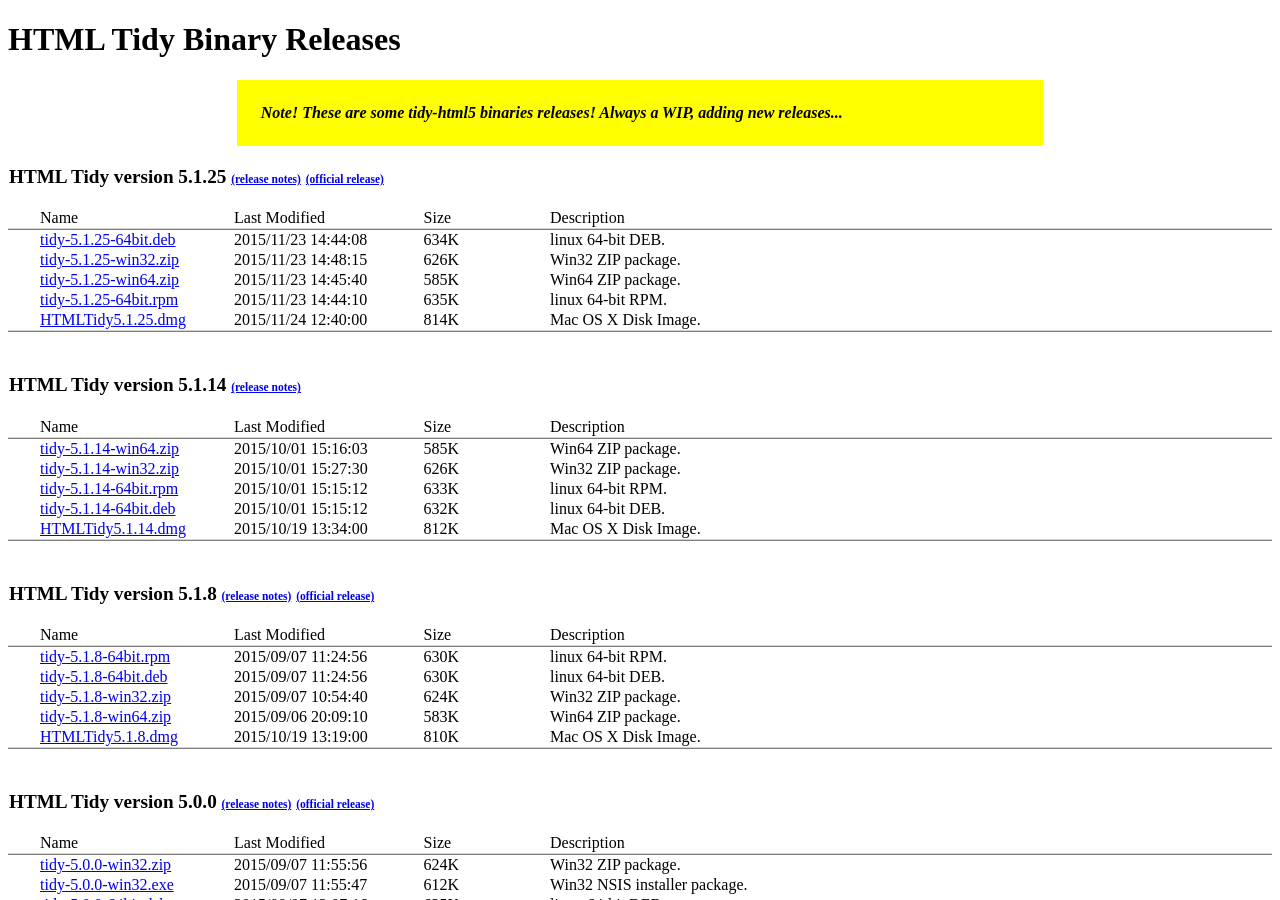
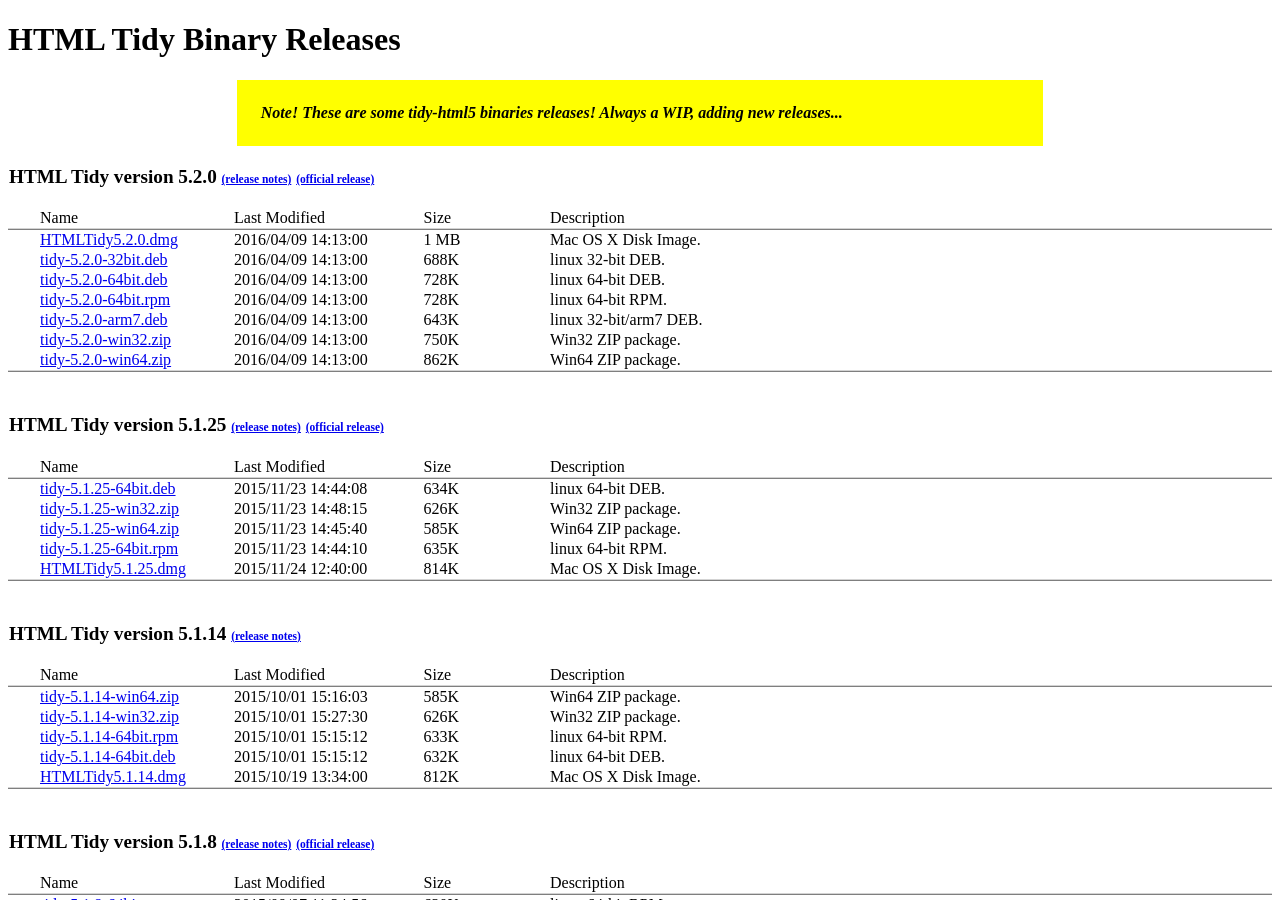
Before and after one commit to htacg/html-tidy.org.binaries, a Jekyll site: the page built from index.html, in a window 1280 px wide and 900 px high. Built offline with Jekyll 4.4.1, drawn with Linux system fonts in a browser that asks for light colours.

```diff
--- a/_data/tidy.yml
+++ b/_data/tidy.yml
@@ -1,3 +1,43 @@
+- path: tidy-5.2.0
+  heading: HTML Tidy version 5.2.0
+  notes: 5.2.0.html
+  release: tag/5.2.0
+  binaries:
+    - filename: HTMLTidy5.2.0.dmg
+      filesize: 1 MB
+      modified: 2016/04/09 14:13:00
+      describe: Mac OS X Disk Image.
+
+    - filename: tidy-5.2.0-32bit.deb
+      filesize: 688K
+      modified: 2016/04/09 14:13:00
+      describe: linux 32-bit DEB.
+
+    - filename: tidy-5.2.0-64bit.deb
+      filesize: 728K
+      modified: 2016/04/09 14:13:00
+      describe: linux 64-bit DEB.
+
+    - filename: tidy-5.2.0-64bit.rpm
+      filesize: 728K
+      modified: 2016/04/09 14:13:00
+      describe: linux 64-bit RPM.
+
+    - filename: tidy-5.2.0-arm7.deb
+      filesize: 643K
+      modified: 2016/04/09 14:13:00
+      describe: linux 32-bit/arm7 DEB.
+
+    - filename: tidy-5.2.0-win32.zip
+      filesize: 750K
+      modified: 2016/04/09 14:13:00
+      describe: Win32 ZIP package.
+
+    - filename: tidy-5.2.0-win64.zip
+      filesize: 862K
+      modified: 2016/04/09 14:13:00
+      describe: Win64 ZIP package.
+
 - path: tidy-5.1.25
   heading: HTML Tidy version 5.1.25
   notes: 5.1.25.html
```
Also changed, not shown: 7 other files.
